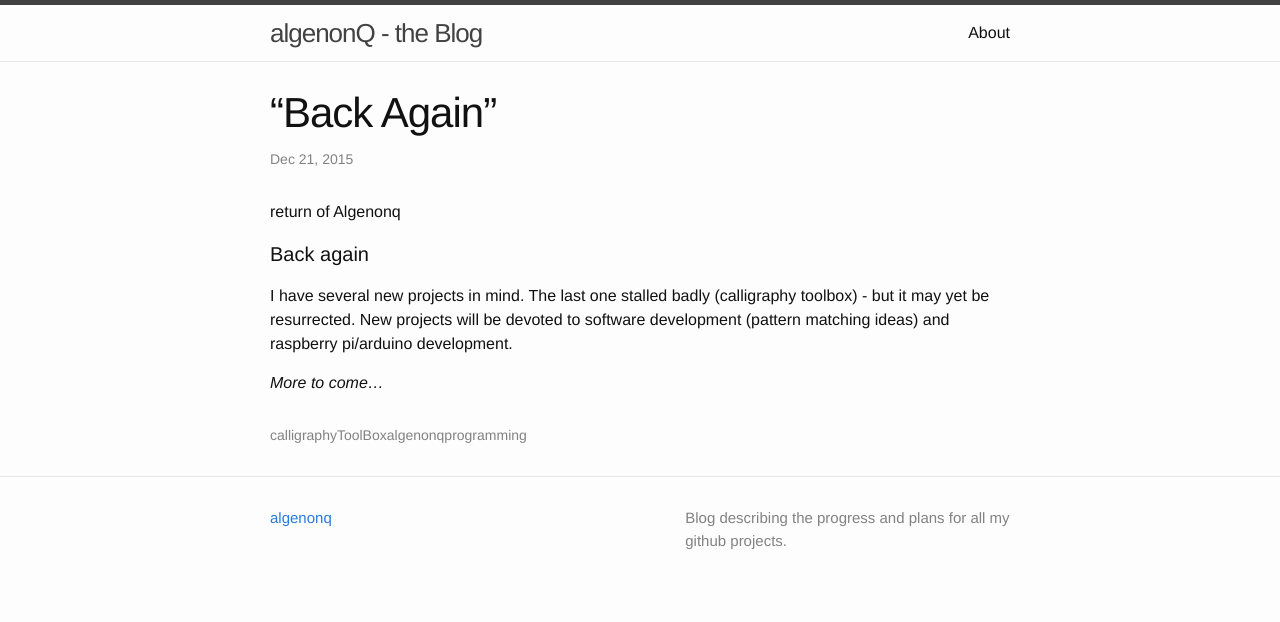
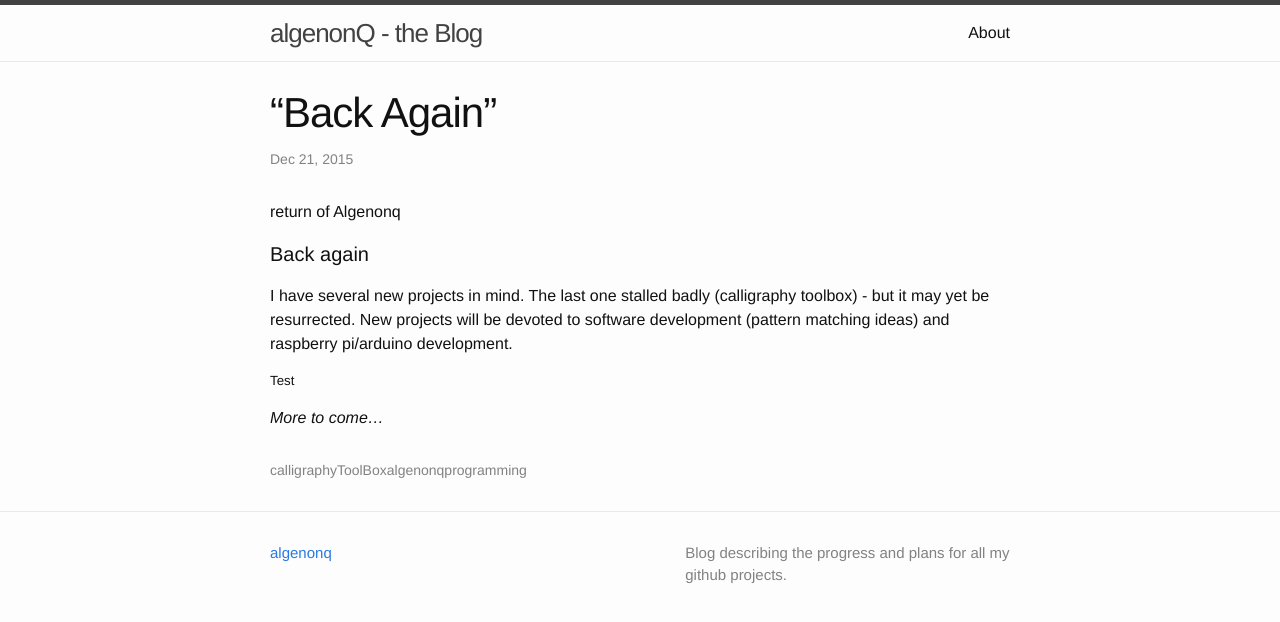
Before and after one commit to algenonq/algenonq.github.io, a Jekyll site: the page built from _posts/2015-12-21-helloworld.markdown, in a window 1280 px wide. Shown: the top 622 px of the page. Built offline with Jekyll 4.4.1, drawn with Linux system fonts in a browser that asks for light colours.

Commit message:
Update 2015-12-21-helloworld.markdown

```diff
--- a/_posts/2015-12-21-helloworld.markdown
+++ b/_posts/2015-12-21-helloworld.markdown
@@ -11,4 +11,6 @@ return of Algenonq
 I have several new projects in mind. The last one stalled badly (calligraphy toolbox) - but it may yet be resurrected.
 New projects will be devoted to software development (pattern matching ideas) and raspberry pi/arduino development.
 
+##### Test
+
 _More to come..._
```
